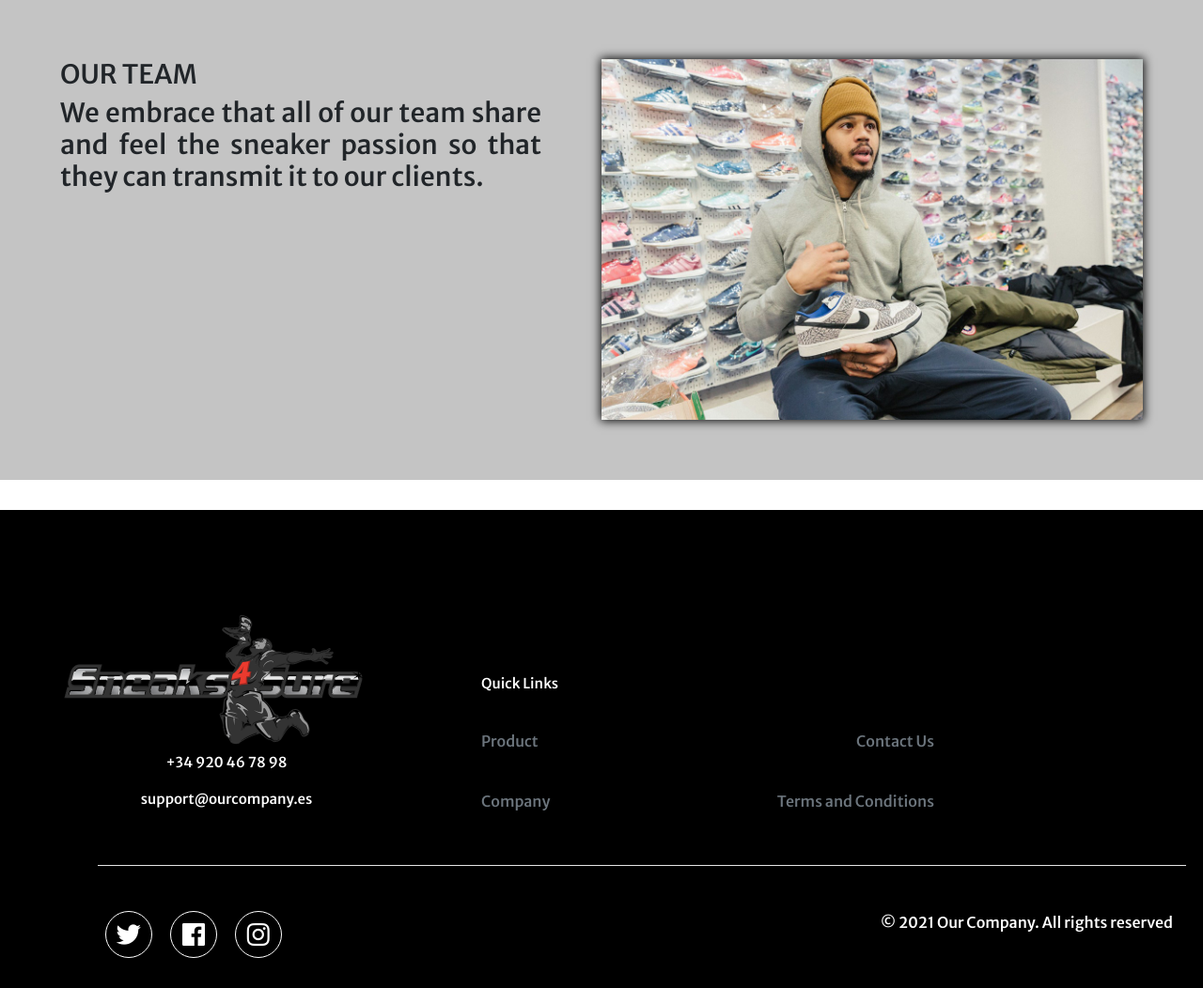
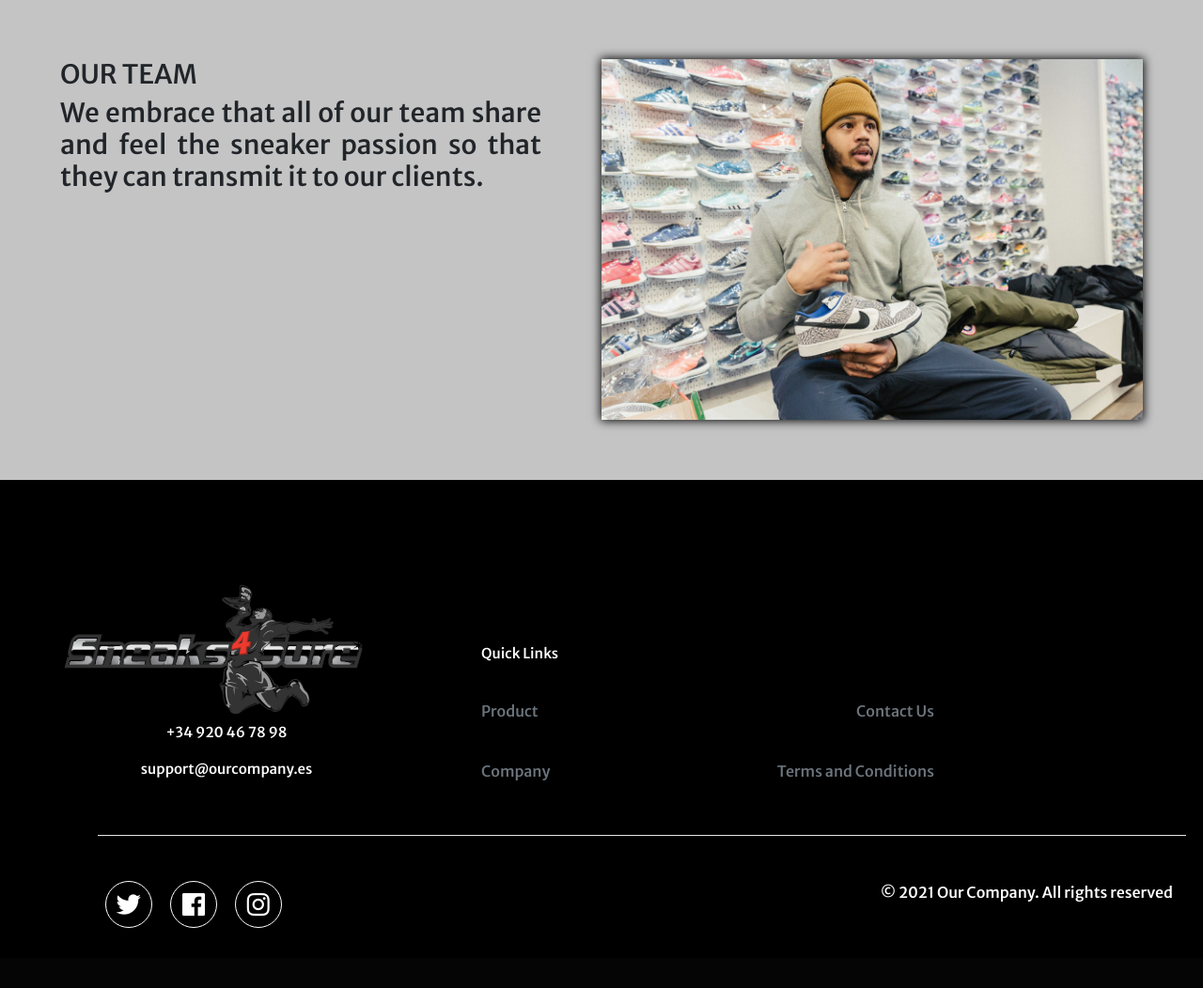
Before and after one commit to JoaquinJPB/DAW1, a PHP site: page /about.html in a window 1280 px wide. Shown: the part 1014-2066 px from the top of the page at 94% size. After the commit the page ends 2002 px from the top, so only its background shows below. Run offline with PHP 8.4, Linux system fonts and the light colour scheme; some libraries are stand-ins or nearby versions.

Commit message:
delete .row from Css

```diff
--- a/style.css
+++ b/style.css
@@ -691,10 +691,6 @@ hr {
     color: black;
 }
 
-.row {
-    margin-top: 2rem;
-}
-
 .section_shop_right h5 {
     color: #c4c4c4;
     font-weight: var(--font-light);
```
